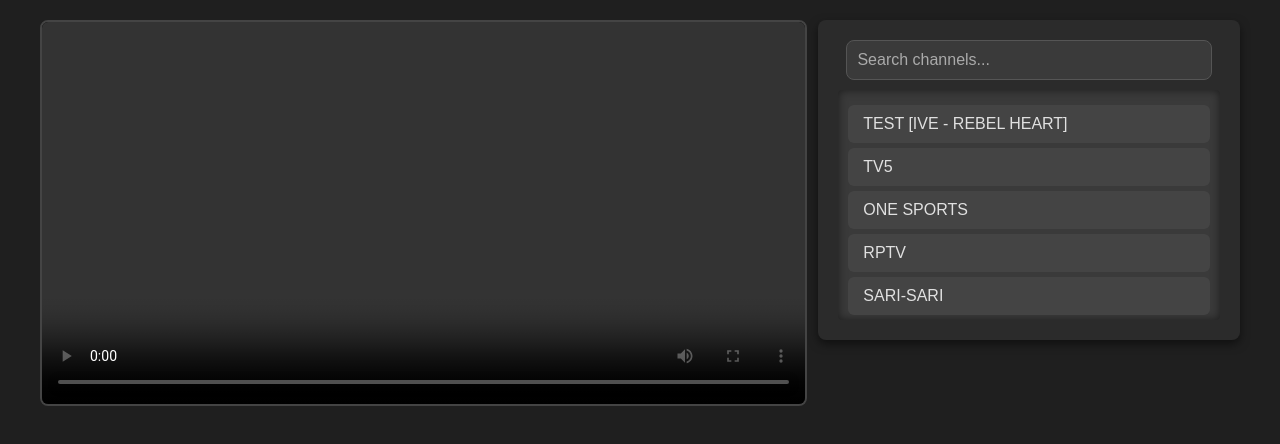
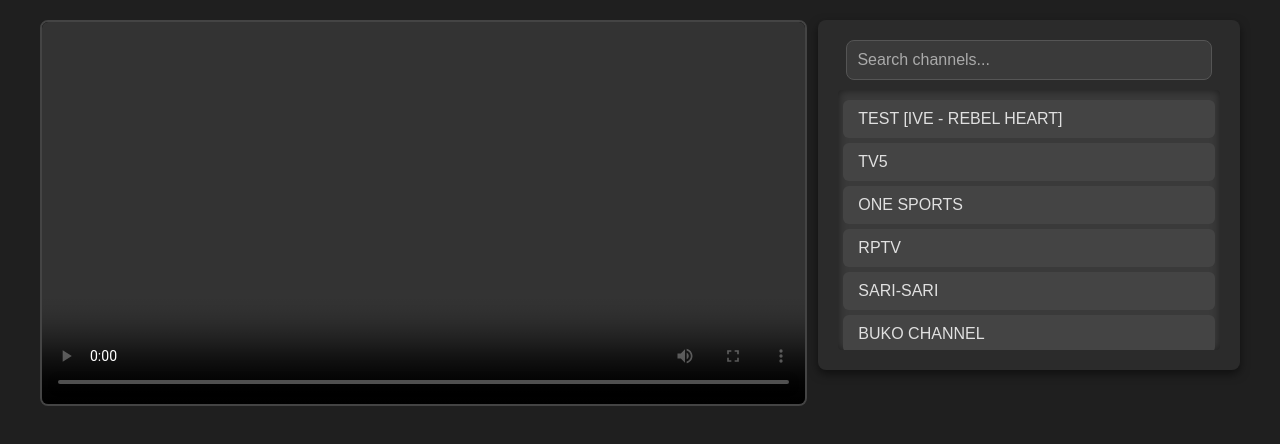
Before and after one commit to nero31994/offipt, a plain HTML site: page index.html in a window 1280 px wide. Drawn offline with Linux system fonts and the light colour scheme.

Commit message:
Update styles.css

```diff
--- a/styles.css
+++ b/styles.css
@@ -84,10 +84,10 @@ video {
 
 /* Channel list */
 #channel-box {
-  max-height: 210px;
+  max-height: 250px;
   overflow-y: auto;
   background-color: #3a3a3a;
-  padding: 10px;
+  padding: 5px;
   border-radius: 4px;
   box-shadow: inset 0 0 10px rgba(0, 0, 0, 0.5);
 }
```
